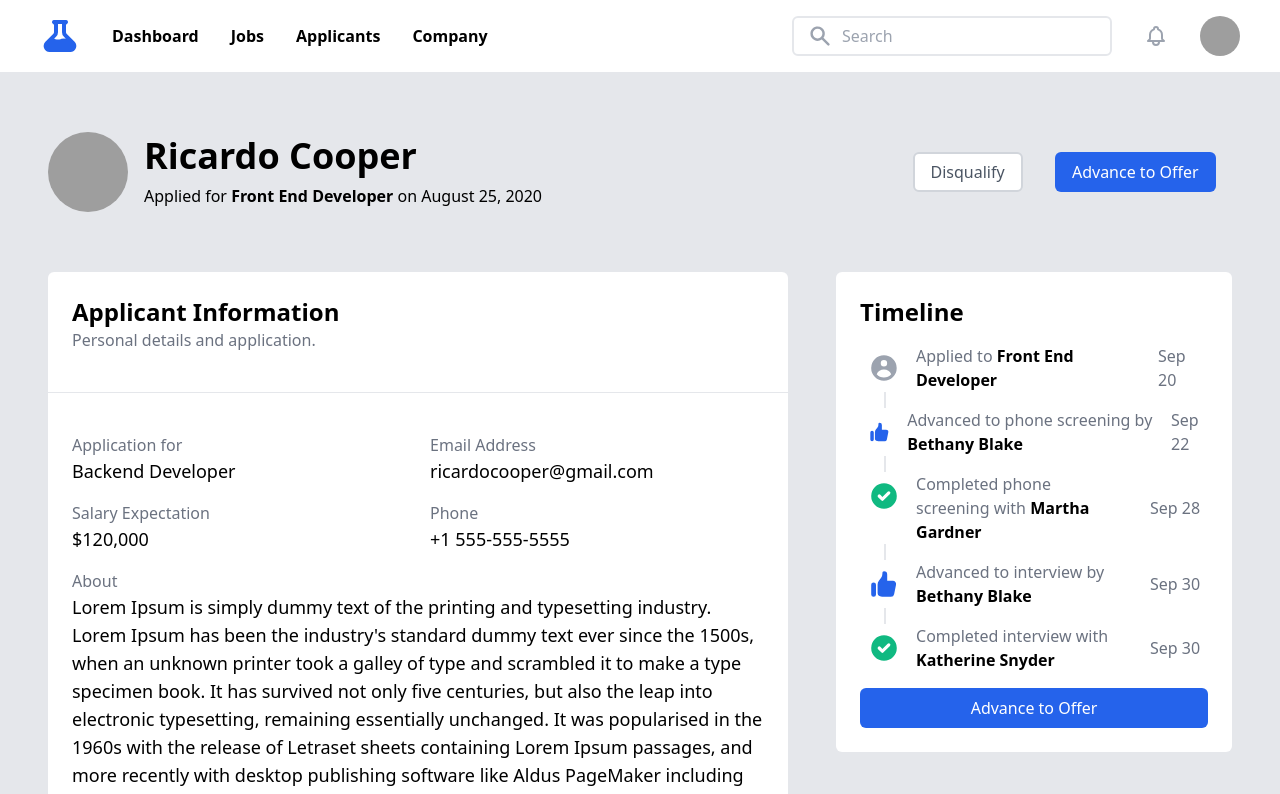
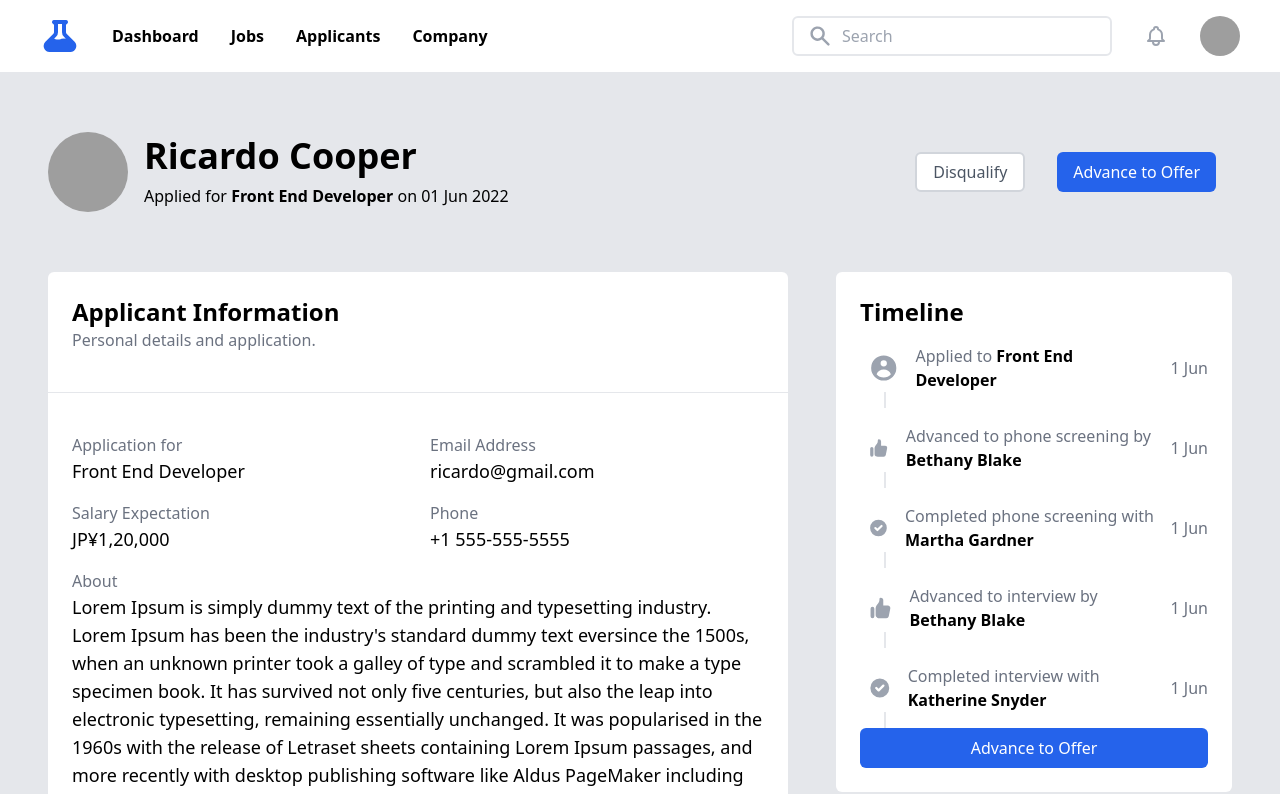
Before and after one commit to PendlingMatt/FirstProject, a Vue app: page /applicants/1 in a window 1280 px wide. Shown: the top 794 px of the page. Built offline with nearby package versions, Linux system fonts and the light colour scheme; grey boxes are pictures that could not be loaded.

Commit message:
relative date etc

```diff
--- a/src/components/Applicant.vue
+++ b/src/components/Applicant.vue
@@ -1,10 +1,23 @@
+<script setup lang="ts">
+const props = defineProps<{
+  userInfo;
+}>();
+</script>
+
 <template>
   <div class="applicant flex items-center m-6">
     <img src="../assets/pic.jpg" class="rounded-full h-20 w-20" />
     <div class="container m-4">
-      <h1 class="text-4xl font-bold">Ricardo Cooper</h1>
+      <h1 class="text-4xl font-bold">{{ userInfo.name }}</h1>
       <div class="mt-2">
-        Applied for <strong>Front End Developer </strong>on August 25, 2020
+        Applied for <b> {{ userInfo.role }} </b> on
+        {{
+          String(userInfo.date).split(" ")[2] +
+          " " +
+          String(userInfo.date).split(" ")[1] +
+          " " +
+          String(userInfo.date).split(" ")[3]
+        }}
       </div>
     </div>
     <button
@@ -12,7 +25,9 @@
     >
       Disqualify
     </button>
-    <button class="rounded-md bg-blue-600 m-4 px-4 w-60 h-10 text-white">
+    <button
+      class="rounded-md bg-blue-600 m-4 px-4 whitespace-nowrap h-10 text-white"
+    >
       Advance to Offer
     </button>
   </div>
--- a/src/components/Information.vue
+++ b/src/components/Information.vue
@@ -1,6 +1,10 @@
 <script lang="ts" setup>
 import resume from "../assets/document.pdf";
 import { PaperClipIcon } from "@heroicons/vue/solid";
+
+const props = defineProps<{
+  userInfo;
+}>();
 </script>
 
 <template>
@@ -13,30 +17,30 @@ import { PaperClipIcon } from "@heroicons/vue/solid";
     <div class="flex justify-between pt-6 pl-6">
       <div class="w-2/4">
         <div class="text-gray-500 mt-4">Application for</div>
-        <div class="text-lg">Backend Developer</div>
+        <div class="text-lg">{{ userInfo.role }}</div>
         <div class="text-gray-500 mt-4">Salary Expectation</div>
-        <div class="text-lg">$120,000</div>
+        <div class="text-lg">
+          {{
+            new Intl.NumberFormat('en-IN', { style: 'currency', currency: 'JPY' }).format(userInfo.salary)
+          }}
+        </div>
       </div>
 
       <div class="w-2/4">
         <div class="text-gray-500 mt-4">Email Address</div>
-        <div class="text-lg">ricardocooper@gmail.com</div>
+        <div class="text-lg">
+          <a href="mailto:ricardocooper@gmail.com">{{ userInfo.email }}</a>
+        </div>
         <div class="text-gray-500 mt-4">Phone</div>
-        <div class="text-lg">+1 555-555-5555</div>
+        <div class="text-lg">
+          <a href="tel:+1 555-555-5555">{{ userInfo.phone }}</a>
+        </div>
       </div>
     </div>
     <div class="px-6">
       <div class="text-gray-500 mt-4">About</div>
       <p class="text-lg">
-        Lorem Ipsum is simply dummy text of the printing and typesetting
-        industry. Lorem Ipsum has been the industry's standard dummy text ever
-        since the 1500s, when an unknown printer took a galley of type and
-        scrambled it to make a type specimen book. It has survived not only five
-        centuries, but also the leap into electronic typesetting, remaining
-        essentially unchanged. It was popularised in the 1960s with the release
-        of Letraset sheets containing Lorem Ipsum passages, and more recently
-        with desktop publishing software like Aldus PageMaker including versions
-        of Lorem Ipsum.
+        {{ userInfo.about }}
       </p>
     </div>
     <div class="px-6">
--- a/src/components/Notes.vue
+++ b/src/components/Notes.vue
@@ -7,6 +7,7 @@ type Note = {
   name: string;
   description: string;
   id: string;
+  time: Date
 };
 // const notes: Array<Note> = ref([]);
 const notes = ref<Note[]>(
@@ -16,12 +17,15 @@ const text = ref("");
 const noInput = ref(true);
 
 // adds a new note and saves it to localStorage
-const addNoteHandler = () => {
+const addNoteHandler = (e) => {
+  e.preventDefault();
   const newNote = {
     name: "Matthew Chua",
     description: text.value,
     id: String(Math.random()),
+    time: new Date()
   };
+
 
   notes.value.push(newNote);
   text.value = "";
@@ -67,10 +71,11 @@ const editHandler = (id, newDesc) => {
       @delete-event="deleteHandler"
       @edit-event="editHandler"
     />
-
+    <form @submit="addNoteHandler">
       <div class="flex items-start mt-8">
         <img src="../assets/pic.jpg" class="rounded-full h-10 w-10" />
         <textarea
+          v-on:keyup.enter="addNoteHandler"
           placeholder="Add a note"
           rows="5"
           class="flex-grow rounded-md border-2 mx-2 p-2 resize-none"
@@ -89,10 +94,11 @@ const editHandler = (id, newDesc) => {
         <button
           class="text-white bg-blue-600 rounded-md w-28 h-10 m-4 disabled:opacity-50"
           :disabled="noInput"
-        @click="addNoteHandler"
+          type="submit"
         >
           Comment
         </button>
       </div>
+    </form>
   </div>
 </template>
--- a/src/components/Timeline.vue
+++ b/src/components/Timeline.vue
@@ -4,75 +4,66 @@ import {
   ThumbUpIcon,
   CheckCircleIcon,
 } from "@heroicons/vue/solid";
+
+const timelineData = [
+  {
+    action: "Applied to",
+    person: "Front End Developer",
+    icon: UserCircleIcon,
+    date: new Date(),
+    color: "gray",
+  },
+  {
+    action: "Advanced to phone screening by",
+    person: "Bethany Blake",
+    icon: ThumbUpIcon,
+    date: new Date(),
+    color: "blue",
+  },
+  {
+    action: "Completed phone screening with",
+    person: "Martha Gardner",
+    icon: CheckCircleIcon,
+    date: new Date(),
+    color: "green",
+  },
+  {
+    action: "Advanced to interview by",
+    person: "Bethany Blake",
+    icon: ThumbUpIcon,
+    date: new Date(),
+    color: "blue",
+  },
+  {
+    action: "Completed interview with",
+    person: "Katherine Snyder",
+    icon: CheckCircleIcon,
+    date: new Date(),
+    color: "green",
+  },
+];
 </script>
 
 <template>
   <div class="bg-white rounded-md p-6 m-6 w-2/6 h-full flex-col justify-center">
     <h1 class="text-2xl font-bold">Timeline</h1>
 
-    <div class="flex items-center mt-4">
-      <div class="flex">
-        <UserCircleIcon class="h-8 rounded-md m-2 text-gray-400" />
-        <div class="ml-2 text-gray-500">
-          Applied to <strong class="text-black">Front End Developer</strong>
+    <div v-for="item in timelineData">
+      <div class="flex items-center mt-4">
+        <div class="flex">
+          <component :is="item.icon" class="h-8 rounded-md m-2 text-gray-400" />
+          <div class="ml-2 text-gray-500">
+            {{ item.action }}
+            <strong class="text-black">{{ item.person }}</strong>
+          </div>
+        </div>
+        <div class="flex-grow ml-4" />
+        <div class="text-gray-500 whitespace-nowrap">
+          {{ item.date.getDate() }}{{ " " + String(item.date).split(" ")[1] }}
         </div>
       </div>
-      <div class="flex-grow" />
-      <div class="text-gray-500">Sep 20</div>
-    </div>
 
-    <div class="border-l-2 h-4 ml-6"></div>
-
-    <div class="flex items-center">
-      <div class="flex">
-        <ThumbUpIcon class="h-8 rounded-md m-2 text-blue-600" />
-        <div class="ml-2 text-gray-500">
-          Advanced to phone screening by
-          <strong class="text-black">Bethany Blake</strong>
-        </div>
-      </div>
-      <div class="flex-grow" />
-
-      <div class="text-gray-500">Sep 22</div>
-    </div>
-
-    <div class="border-l-2 h-4 ml-6"></div>
-
-    <div class="flex items-center">
-      <div class="flex w-10/12">
-        <CheckCircleIcon class="h-8 rounded-md m-2 text-green-500" />
-        <div class="w-4/6 ml-2 text-gray-500">
-          Completed phone screening with
-          <strong class="text-black">Martha Gardner </strong>
-        </div>
-      </div>
-      <div class="text-gray-500">Sep 28</div>
-    </div>
-
-    <div class="border-l-2 h-4 ml-6"></div>
-
-    <div class="flex items-center">
-      <div class="flex w-10/12">
-        <ThumbUpIcon class="h-8 rounded-md m-2 text-blue-600" />
-        <div class="w-4/6 ml-2 text-gray-500">
-          Advanced to interview by
-          <strong class="text-black">Bethany Blake</strong>
-        </div>
-      </div>
-      <div class="text-gray-500">Sep 30</div>
-    </div>
-
-    <div class="border-l-2 h-4 ml-6"></div>
-
-    <div class="flex items-center mb-4">
-      <div class="flex w-10/12">
-        <CheckCircleIcon class="h-8 rounded-md m-2 text-green-500" />
-        <div class="w-4/6 ml-2 text-gray-500">
-          Completed interview with
-          <strong class="text-black">Katherine Snyder</strong>
-        </div>
-      </div>
-      <div class="text-gray-500">Sep 30</div>
+      <div class="border-l-2 h-4 ml-6"></div>
     </div>
 
     <button class="bg-blue-600 text-white rounded-md p-2 w-full">
--- a/src/views/ApplicantDetailsView.vue
+++ b/src/views/ApplicantDetailsView.vue
@@ -3,14 +3,24 @@ import Information from "../components/Information.vue";
 import Applicant from "../components/Applicant.vue";
 import Timeline from "../components/Timeline.vue";
 import Notes from "../components/Notes.vue";
+
+const user = {
+  name: "Ricardo Cooper",
+  role: "Front End Developer",
+  date: new Date(),
+  salary: 120000,
+  phone: "+1 555-555-5555",
+  email: "ricardo@gmail.com",
+  about: "Lorem Ipsum is simply dummy text of the printing and typesetting industry. Lorem Ipsum has been the industry's standard dummy text eversince the 1500s, when an unknown printer took a galley of type and scrambled it to make a type specimen book. It has survived not only five centuries, but also the leap into electronic typesetting, remaining essentially unchanged. It was popularised in the 1960s with the release of Letraset sheets containing Lorem Ipsum passages, and more recently with desktop publishing software like Aldus PageMaker including versions of Lorem Ipsum.",
+}
 </script>
 
 <template>
   <div class="applicantDetails bg-gray-200 p-6">
-    <Applicant />
+    <Applicant :user-info="user"/>
     <div class="flex">
       <div class="flex-col w-4/6">
-        <Information />
+        <Information :user-info="user"/>
         <Notes />
       </div>
       <Timeline />
```
Also changed, not shown: src/components/SingleNote.vue (+70 -41 lines). Lines whose indentation alone changed are shown as unchanged.
